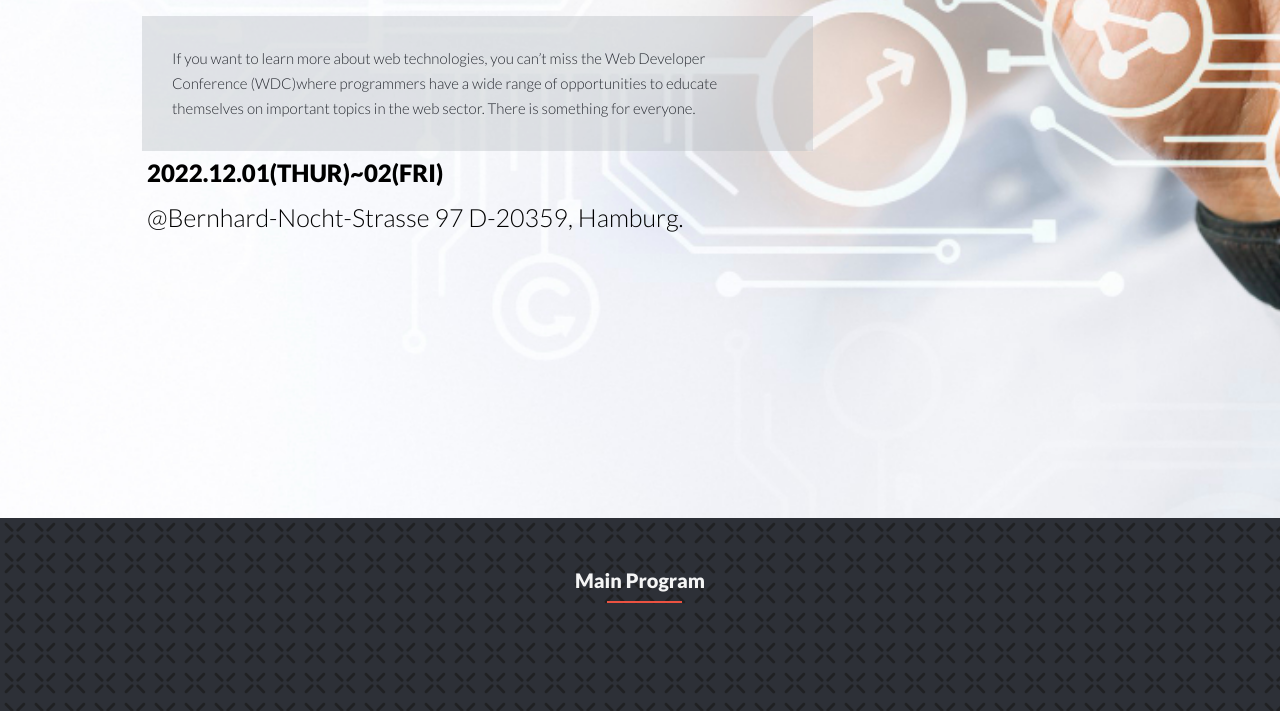
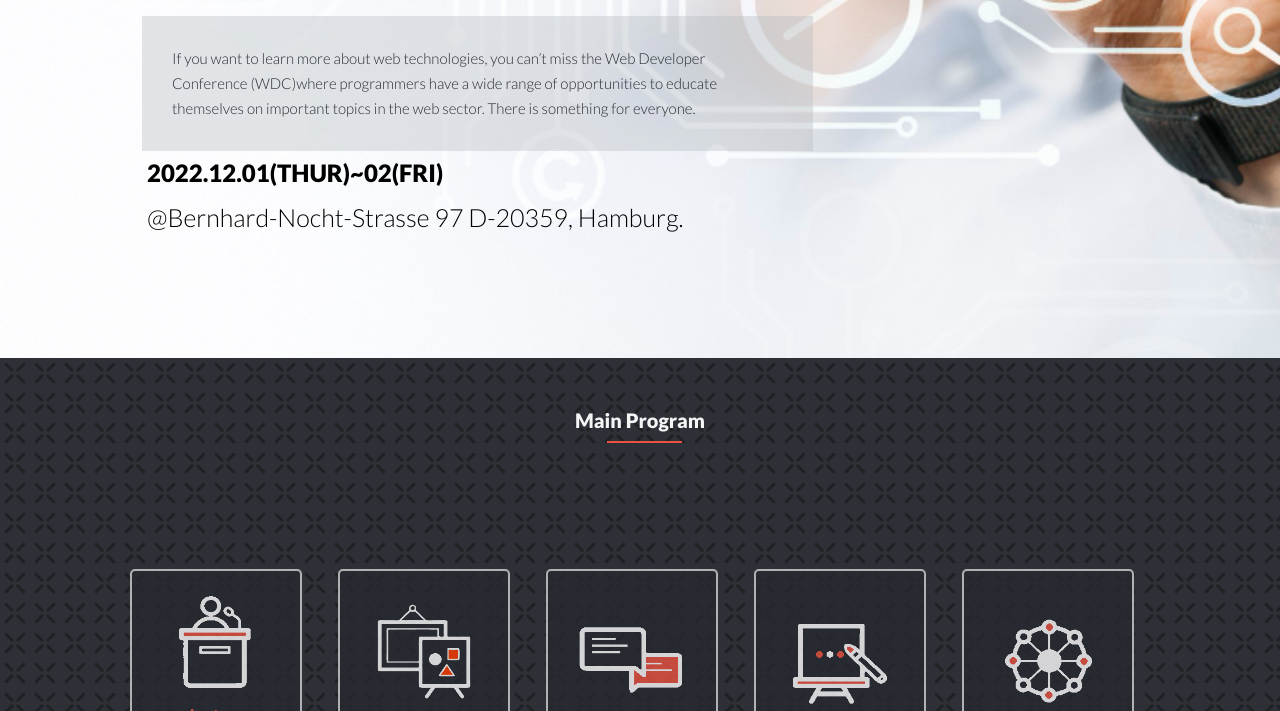
Before and after one commit to abenaTenkorang/Capstone_1, a website: page index.html in a window 1280 px wide. Shown: the part 682-1393 px from the top of the page. Drawn offline with Linux system fonts and the light colour scheme.

Commit message:
Update main-page height to fit design

```diff
--- a/style.css
+++ b/style.css
@@ -347,7 +347,7 @@ body {
   .main_page {
     width: 100%;
     padding-bottom: 50px;
-    height: 150vh;
+    height: 130vh;
   }
 
   .mainMenu {
```
